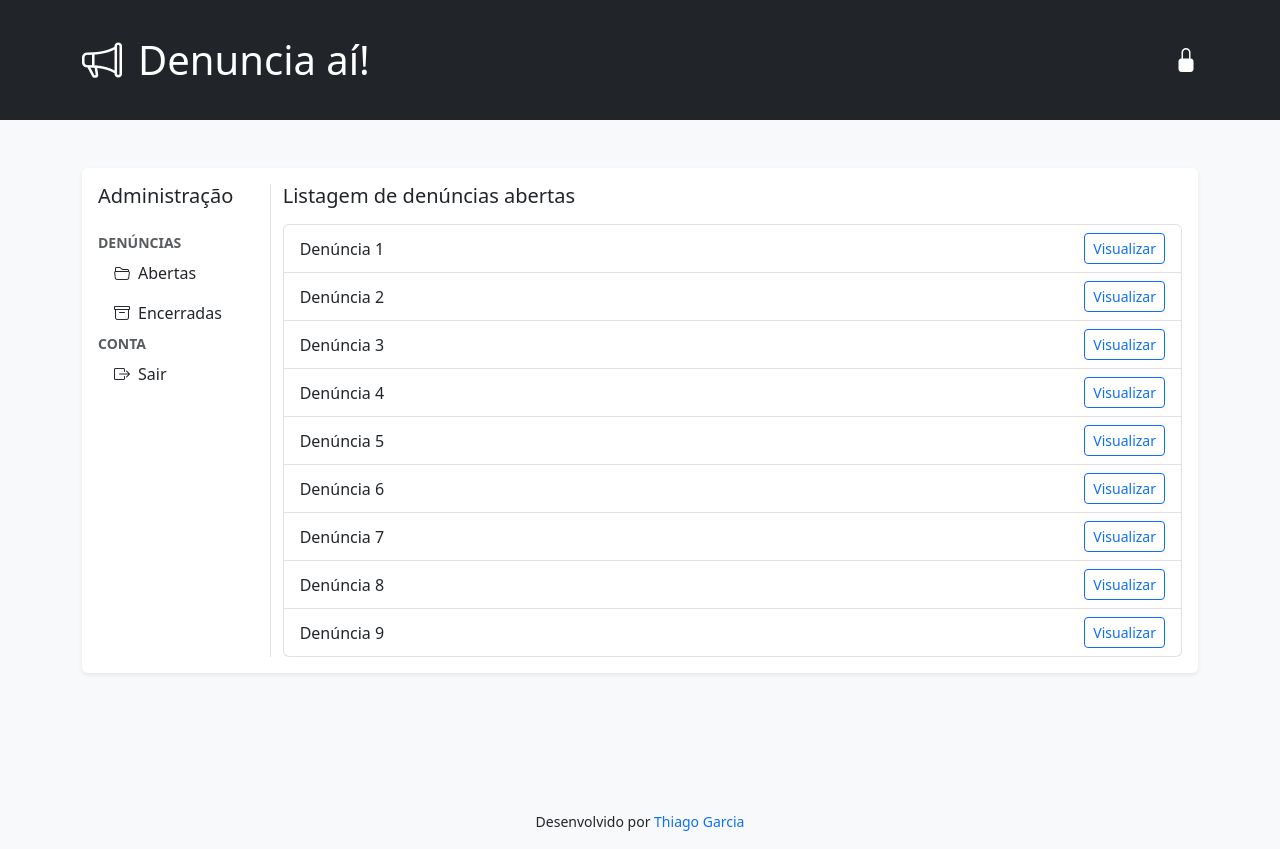
After one commit to thiago-garcia/denuncia-ai, a Django app: page /restrito/ in a window 1280 px wide. The commit adds this page. Run offline with Django 5.2, Linux system fonts and the light colour scheme.

Commit message:
Criado app restrito e um template base para o painel
Close #27

```diff
--- a/denunciaai/base/templates/base/base.html
+++ b/denunciaai/base/templates/base/base.html
@@ -17,7 +17,7 @@
                 <a href="{% url 'base:home' %}" class="text-white text-decoration-none"><i class="bi bi-megaphone me-3"></i>Denuncia aí!</a>
             </h1>
 
-            <a href="/restrito" class="text-white text-decoration-none d-flex align-items-center">
+            <a href="{% url 'restrito:home' %}" class="text-white text-decoration-none d-flex align-items-center">
                 <i class="bi bi-lock-fill fs-4"></i>
             </a>
         </div>
--- /dev/null
+++ b/denunciaai/restrito/apps.py
@@ -0,0 +1,6 @@
+from django.apps import AppConfig
+
+
+class RestritoConfig(AppConfig):
+    default_auto_field = 'django.db.models.BigAutoField'
+    name = 'denunciaai.restrito'
--- /dev/null
+++ b/denunciaai/restrito/templates/restrito/base.html
@@ -0,0 +1,41 @@
+{% extends "base/base.html" %}
+{% block title %}Área Restrita{% endblock %}
+
+{% block content %}
+
+<div class="bg-white rounded shadow-sm p-3 mb-4">
+    <div class="row">
+        <nav class="col-md-3 col-lg-2 border-end pe-3 mb-3 mb-md-0">
+            <h5 class="mb-4">Administração</h5>
+            <ul class="nav flex-column">
+                <li class="nav-item text-uppercase text-muted small fw-semibold">
+                    Denúncias
+                </li>
+                <li class="nav-item">
+                    <a class="nav-link d-flex align-items-center text-dark" href="#">
+                        <i class="bi bi-folder2-open me-2"></i> Abertas
+                    </a>
+                </li>
+                <li class="nav-item">
+                    <a class="nav-link d-flex align-items-center text-dark" href="#">
+                        <i class="bi bi-archive me-2"></i> Encerradas
+                    </a>
+                </li>
+                <li class="nav-item text-uppercase text-muted small fw-semibold">
+                    Conta
+                </li>
+                <li class="nav-item">
+                    <a class="nav-link d-flex align-items-center text-dark" href="#">
+                        <i class="bi bi-box-arrow-right me-2"></i> Sair
+                    </a>
+                </li>
+            </ul>
+        </nav>
+
+        <div class="col-md-9 col-lg-10">
+            {% block admin_content %}{% endblock %}
+        </div>
+    </div>
+</div>
+
+{% endblock %}
--- /dev/null
+++ b/denunciaai/restrito/templates/restrito/home.html
@@ -0,0 +1,13 @@
+{% extends "restrito/base.html" %}
+
+{% block admin_content %}
+    <h2 class="h5 mb-3">Listagem de denúncias abertas</h2>
+    <ul class="list-group">
+        {% for a in '123456789'|make_list %}
+        <li class="list-group-item d-flex justify-content-between align-items-center">
+            Denúncia {{ a }}
+            <a href="#" class="btn btn-outline-primary btn-sm">Visualizar</a>
+        </li>
+        {% endfor %}
+    </ul>
+{% endblock %}
--- /dev/null
+++ b/denunciaai/restrito/urls.py
@@ -0,0 +1,8 @@
+from django.urls import path
+from .views import home
+
+
+app_name = 'restrito'
+urlpatterns = [
+    path('', home, name='home'),
+]
--- /dev/null
+++ b/denunciaai/restrito/views.py
@@ -0,0 +1,5 @@
+from django.shortcuts import render
+
+
+def home(request):
+    return render(request, 'restrito/home.html', {})
--- a/denunciaai/settings.py
+++ b/denunciaai/settings.py
@@ -35,14 +35,15 @@ AUTH_USER_MODEL = 'base.User'
 # Application definition
 
 INSTALLED_APPS = [
+    'denunciaai.base',
+    'denunciaai.denuncias',
+    'denunciaai.restrito',
     'django.contrib.admin',
     'django.contrib.auth',
     'django.contrib.contenttypes',
     'django.contrib.sessions',
     'django.contrib.messages',
     'django.contrib.staticfiles',
-    'denunciaai.base',
-    'denunciaai.denuncias',
 ]
 
 MIDDLEWARE = [
--- a/denunciaai/urls.py
+++ b/denunciaai/urls.py
@@ -21,4 +21,5 @@ urlpatterns = [
     path('admin/', admin.site.urls),
     path('', include('denunciaai.base.urls')),
     path('denuncias/', include('denunciaai.denuncias.urls')),
+    path('restrito/', include('denunciaai.restrito.urls')),
 ]
```
Also changed, not shown: denunciaai/base/tests/test_home.py (+1 -1 lines), denunciaai/restrito/tests/test_home.py (added, +11 -0 lines), denunciaai/denuncias/tests/__init__.py (added), denunciaai/restrito/__init__.py (added), denunciaai/restrito/tests/__init__.py (added).
